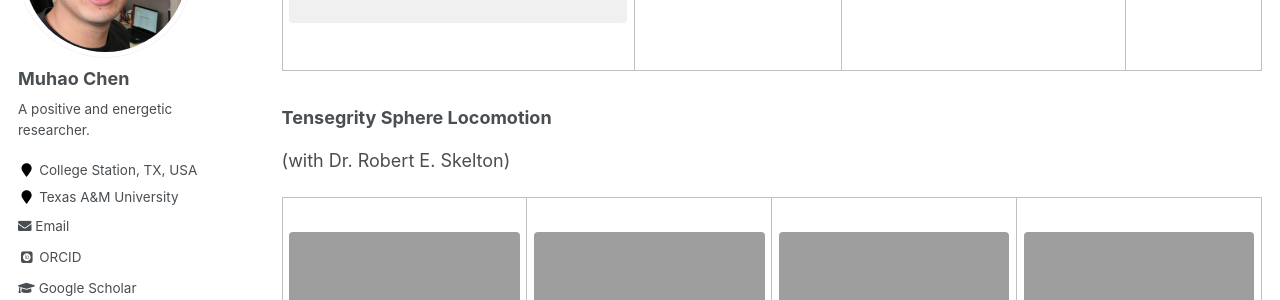
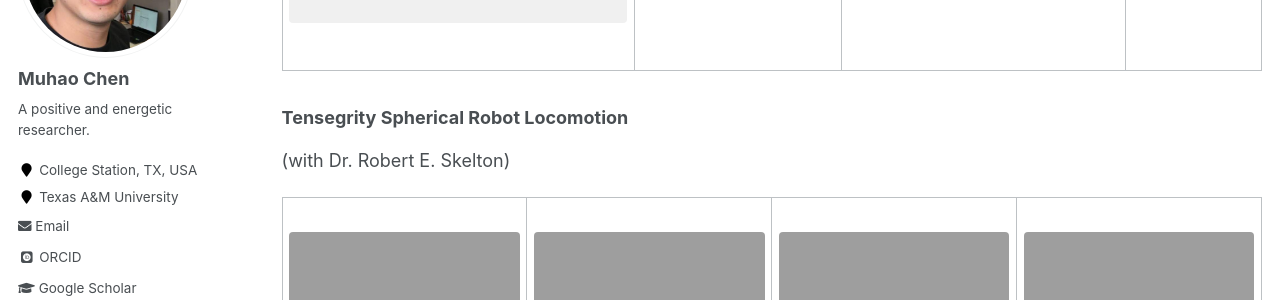
Before and after one commit to Muhao-Chen/muhao-chen.github.io, a Jekyll site: the page built from _pages/research.md, in a window 1280 px wide and 900 px high, scrolled down 2831 px. Shown: the part 153-453 px from the top of the window. Built offline with Jekyll 4.4.1, drawn with Linux system fonts in a browser that asks for light colours; some web fonts are replaced.

Commit message:
Update research.md

```diff
--- a/_pages/research.md
+++ b/_pages/research.md
@@ -120,7 +120,7 @@ We would also like to develop and offer more and more software and tools to help
 </tr>
 </table>
 
-### Tensegrity Sphere Locomotion
+### Tensegrity Spherical Robot Locomotion
 (with Dr. Robert E. Skelton)
 <table>
 <tr>
```
